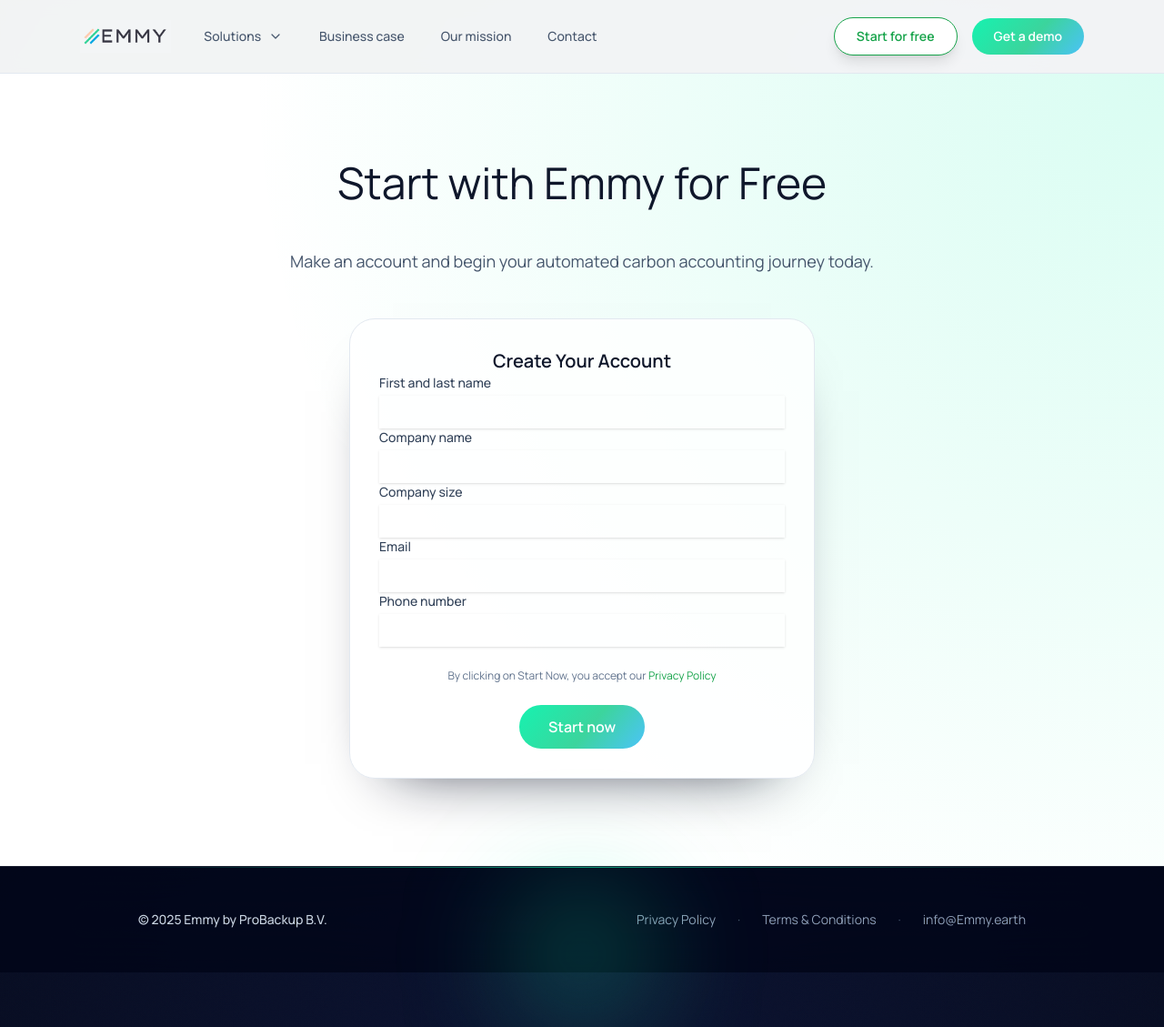
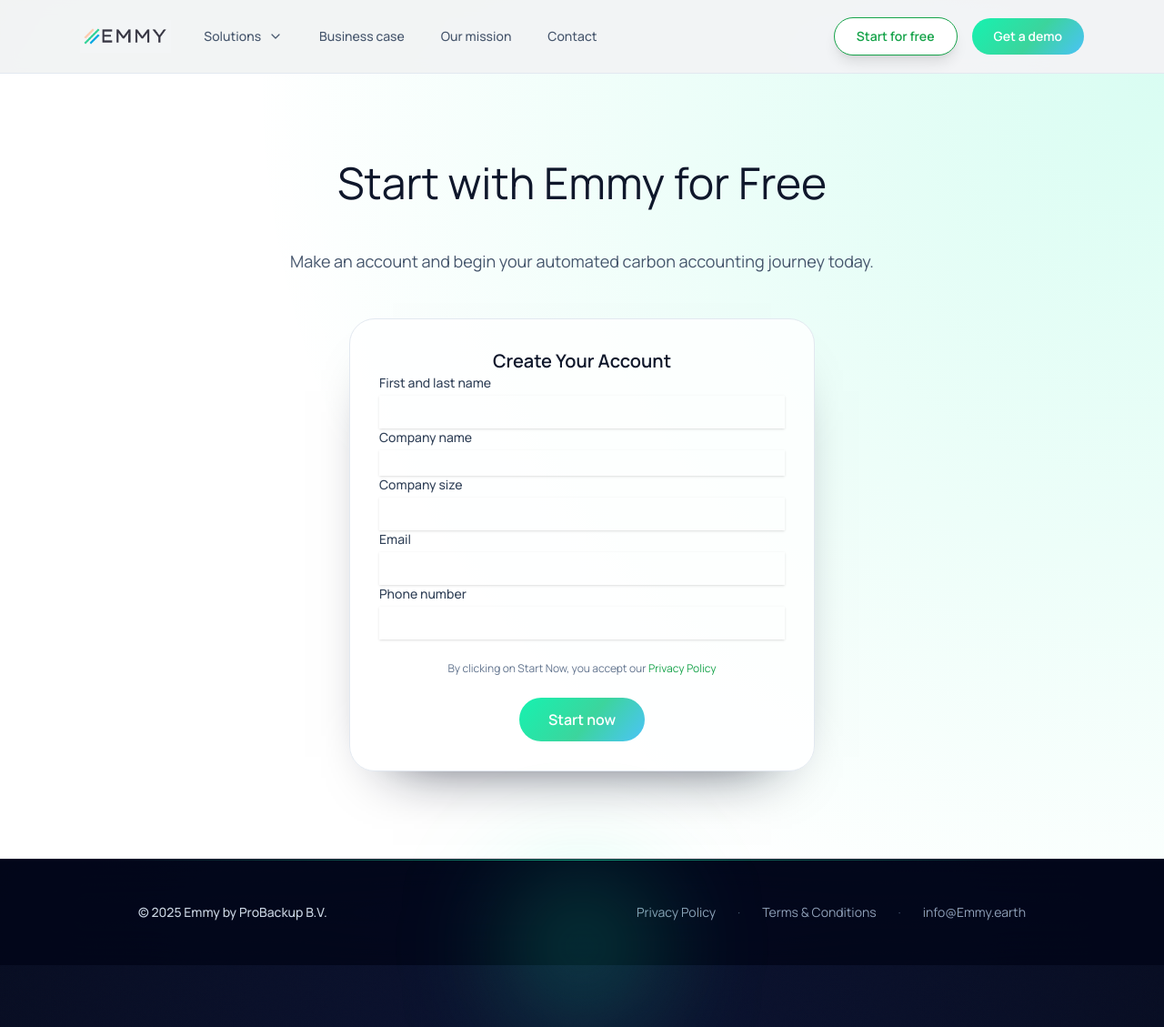
Before and after one commit to emmy-earth/promo-website, a Jekyll site: the page built from start-for-free.html, in a window 1280 px wide and 1129 px high. Shown: the whole window at 91% size. Built offline with Jekyll 4.4.1, drawn with Linux system fonts in a browser that asks for light colours; nearby versions of some CDN libraries; comment, search, counter and statistics services are not loaded.

Commit message:
Update start-for-free.html

```diff
--- a/start-for-free.html
+++ b/start-for-free.html
@@ -32,7 +32,7 @@ description: "Make an account and start with Emmy.earth for free. Fill in your d
                 <label for="company-name" class="block text-sm font-medium text-slate-700">Company name</label>
                 <div class="mt-1">
                     <input type="text" name="companyName" id="company-name" autocomplete="organization" required
-                           class="block w-full rounded-md border-slate-300 py-2 px-3.5 text-sm shadow-sm focus:border-emerald-500 focus:ring-emerald-500">
+                           class="block w-full rounded-md border-slate-300 py-1 px-3 text-sm shadow-sm focus:border-emerald-500 focus:ring-emerald-500">
                 </div>
             </div>
             <div>
```
